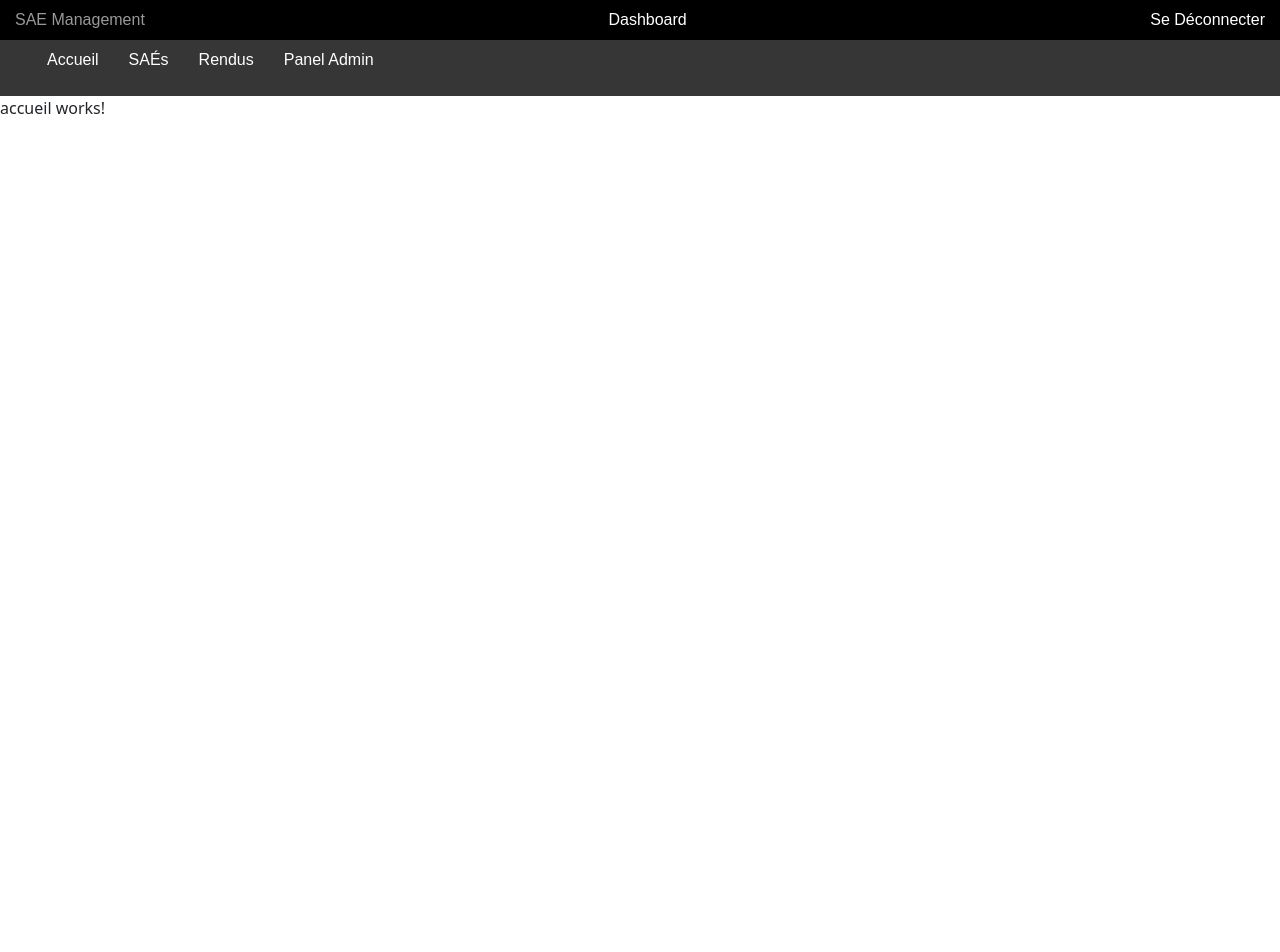
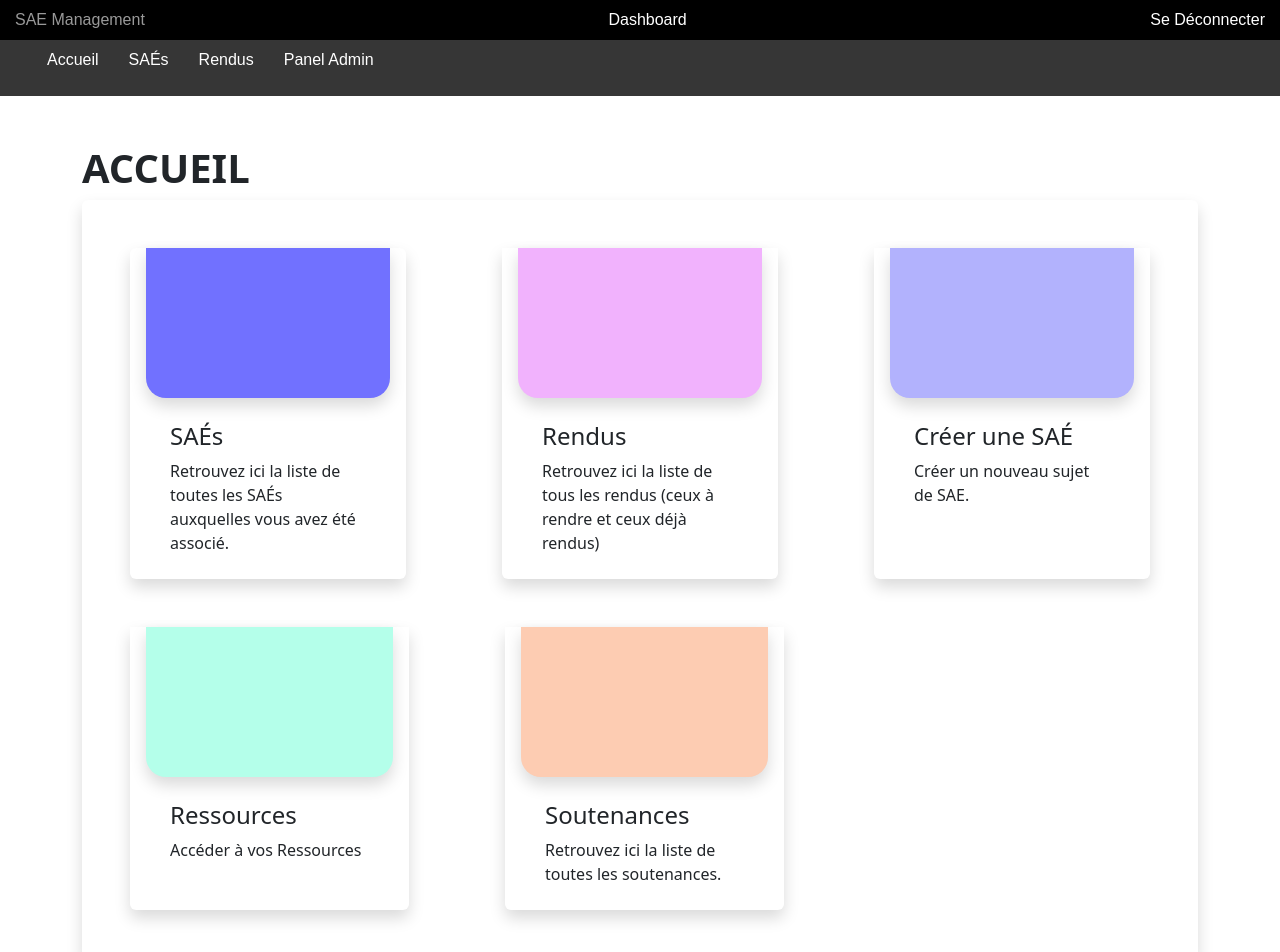
Before and after one commit to emrebondy/SAEManager-Front, an Angular app: page /Accueil in a window 1280 px wide. Shown: the top 952 px of the page. Before the commit the page ends 800 px from the top, so only its background shows below. Built offline with nearby package versions, Linux system fonts and the light colour scheme.

Commit message:
ux/ui Page accueil

```diff
--- a/src/app/accueil/accueil.component.css
+++ b/src/app/accueil/accueil.component.css
@@ -0,0 +1,140 @@
+
+#background-desature {
+    position: relative;
+}
+
+#background-desature::before {
+    content: "";
+    position: absolute;
+    top: 0;
+    left: 0;
+    right: 0;
+    bottom: 0;
+    background-image: url('../../assets/images/background.png');
+    background-repeat: repeat;
+    filter: contrast(30%) grayscale(100%) brightness(180%);
+    z-index: -1;
+}
+
+.cursor-pointer {
+    cursor: pointer;
+}
+
+.menu {
+    background-color: #0D1117;
+}
+
+.sous-menu {
+    background-color: #373337;
+}
+
+.flex-1 {
+    flex: 1;
+}
+
+.icon {
+    fill: white;
+}
+
+/* Home Page */
+
+.card {
+    border: none;
+    border-radius: 0 0 20px 20px;
+    overflow: visible;
+    transition: transform 0.3s ease, box-shadow 0.3s ease;
+}
+
+.card-sae {
+    background: #7171FF;
+
+}
+
+.card-rendus {
+    background: #F1B2FD;
+}
+
+.card-create-sae {
+    background: #B2B2FD;
+}
+.card-soutenance {
+    background: #fdccb2;
+}
+
+.card-ressource {
+    background: #B4FFEA;
+}
+
+.card-sae:hover,
+.card-sae-content:hover,
+.card-rendus:hover,
+.card-soutenance:hover,
+.card-rendus-content:hover,
+.card-create-sae:hover,
+.card-ressources:hover
+.card-ressources-content:hover,
+.card-ressource:hover {
+    transform: scale(1.05);
+}
+
+.w-25px {
+    width: 25px;
+}
+
+.h-25px {
+    height: 25px;
+}
+
+.min-h75 {
+    min-height: 75%;
+}
+
+@media (max-width: 1200px) {
+    .d-flex {
+        flex-direction: column;
+        align-items: center;
+    }
+
+    .card {
+        margin-bottom: 20px;
+        height: 100% !important;
+    }
+
+    .card-sae, .card-create-sae, .card-rendus {
+        height: 20% !important;
+    }
+
+    .card-sae-content, .card-rendus-content{
+        height: 100% !important;
+        width: 50% !important;
+    }
+}
+
+@media (max-width: 768px) {
+
+    .card-sae, .card-create-sae, .card-rendus {
+        height: 30% !important;
+    }
+
+}
+
+@media (max-width: 576px) {
+    .d-flex {
+        padding: 10px;
+    }
+
+    .card {
+        width: auto;
+        margin-bottom: 15px;
+        height: 100% !important;
+    }
+
+    .card-sae, .card-create-sae, .card-rendus {
+        height: 10% !important;
+    }
+
+    .card-sae-content, .card-rendus-content {
+        height: 100% !important;
+        width: 100% !important;
+    }
+}
--- a/src/app/accueil/accueil.component.html
+++ b/src/app/accueil/accueil.component.html
@@ -1 +1,61 @@
-<p>accueil works!</p>
+<div class="container mt-5 h-100">
+    <h1 class="fw-bold">ACCUEIL</h1>
+    <div class="card-general shadow bg-white rounded w-100 m-auto">
+        <div class="d-flex flex-column w-100">
+            <div class="d-flex w-100 m-auto mt-5">
+                <div class="card shadow px-3 mx-5 rounded w-25 card-sae-content">
+                    <a href="#" class="text-decoration-none text-reset">
+                        <div class="card card-sae shadow w-100" style="min-height: 150px;">
+                        </div>
+                        <div class="m-4">
+                            <h4>SAÉs</h4>
+                            <p>Retrouvez ici la liste de toutes les SAÉs auxquelles vous avez été associé.</p>
+                        </div>
+                    </a>
+                </div>
+                <div class="card shadow px-3 mx-5 rounded-bottom w-25 card-rendus-content">
+                    <a href="#" class="text-decoration-none text-reset">
+                        <div class="card card-rendus shadow w-100" style="min-height: 150px;">
+                        </div>
+                        <div class="m-4">
+                            <h4>Rendus</h4>
+                            <p>Retrouvez ici la liste de tous les rendus (ceux à rendre et ceux déjà rendus)</p>
+                        </div>
+                    </a>
+                </div>
+                <div class="card shadow px-3 mx-5 rounded-bottom w-25 card-rendus-content">
+                    <a href="#" class="text-decoration-none text-reset">
+                        <div class="card card-create-sae shadow w-100" style="min-height: 150px;">
+                        </div>
+                        <div class="m-4">
+                            <h4>Créer une SAÉ</h4>
+                            <p>Créer un nouveau sujet de SAE.</p>
+                        </div>
+                    </a>
+                </div>
+            </div>
+            <div class="d-flex w-100 m-auto mt-5 mb-5">
+                <div class="card shadow px-3 mx-5 rounded-bottom w-25 card-rendus-content">
+                    <a href="#" class="text-decoration-none text-reset">
+                        <div class="card card-ressource shadow w-100" style="min-height: 150px;"></div>
+                        <div class="m-4">
+                            <h4>Ressources</h4>
+                            <p>Accéder à vos Ressources</p>
+                        </div>
+                    </a>
+                </div>
+                <div class="card shadow px-3 mx-5 rounded-bottom w-25 card-rendus-content">
+                    <a href="#" class="text-decoration-none text-reset">
+                        <div class="card card-soutenance shadow w-100" style="min-height: 150px;"></div>
+
+                        <div class="m-4">
+                            <h4>Soutenances</h4>
+                            <p>Retrouvez ici la liste de toutes les soutenances.</p>
+                        </div>
+                    </a>
+                </div>
+
+            </div>
+        </div>
+    </div>
+</div>
--- a/src/app/accueil/accueil.component.ts
+++ b/src/app/accueil/accueil.component.ts
@@ -1,4 +1,5 @@
 import { Component } from '@angular/core';
+import { Router } from '@angular/router';
 
 @Component({
   selector: 'app-accueil',
```
Also changed, not shown: src/assets/images/background.png (added).
